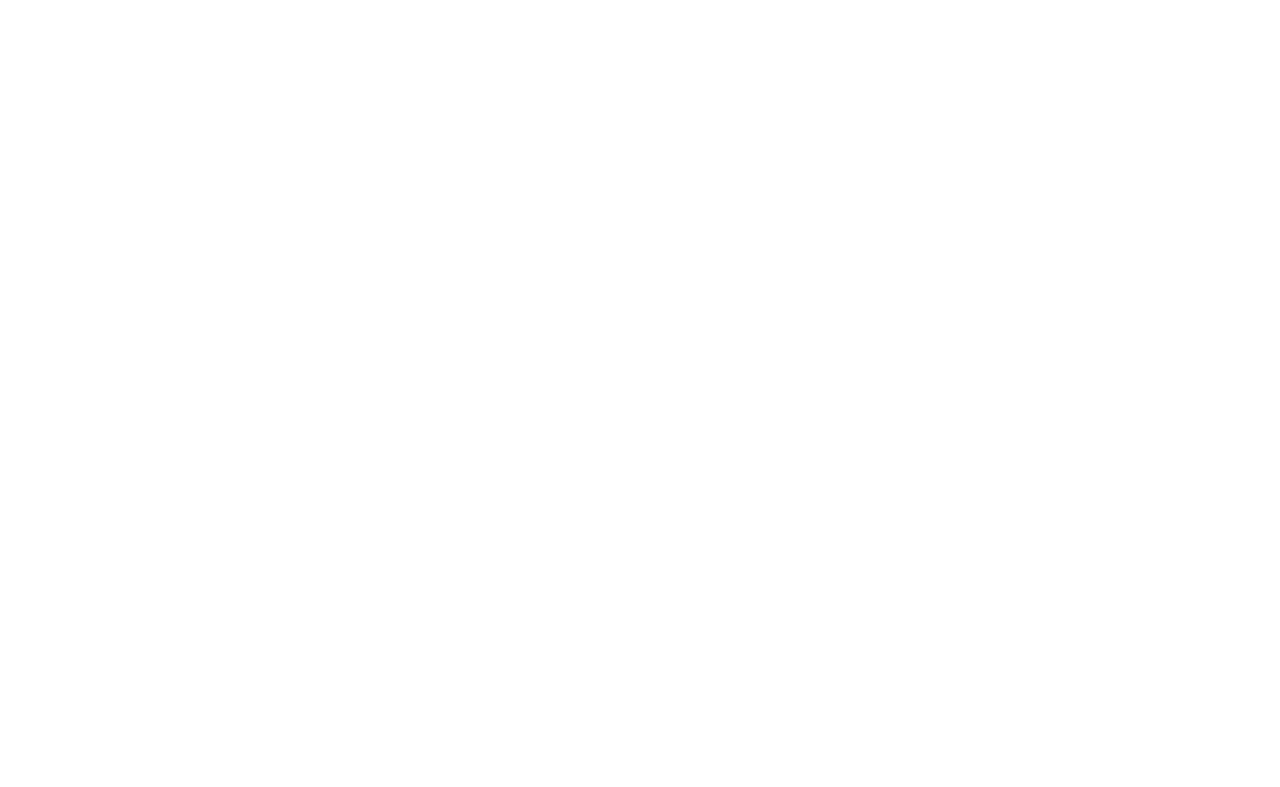
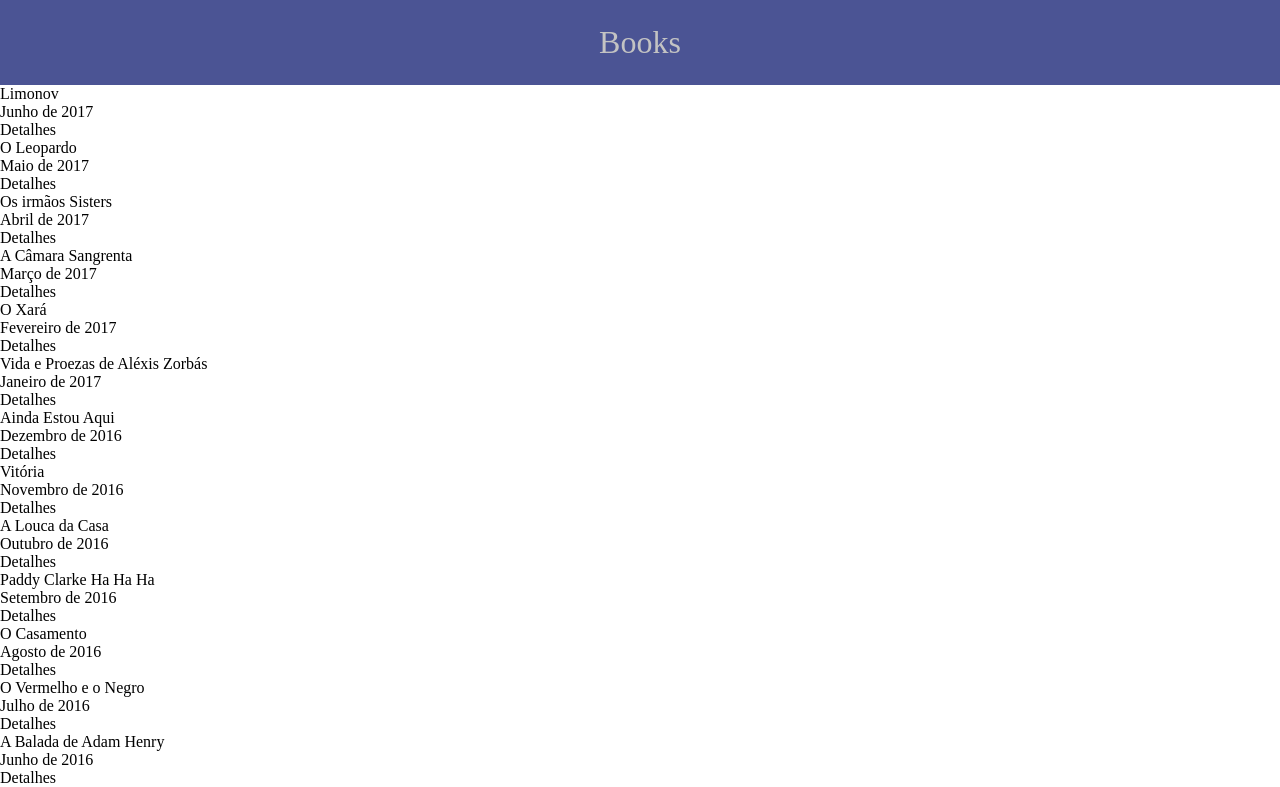
Before and after one commit to andlipe/booksReview, a Next.js app: page / in a window 1280 px wide. Shown: the top 787 px of the page. Built offline with nearby package versions, Linux system fonts and the light colour scheme.

Commit message:
Criado componente de Header

```diff
--- /dev/null
+++ b/app/components/Header/Header.tsx
@@ -0,0 +1,12 @@
+import React from 'react';
+import { HeaderContainer } from './styles';
+
+const Header = () => {
+    return (
+        <HeaderContainer>
+            <h3>Books</h3>
+        </HeaderContainer>
+    );
+}
+
+export default Header;
--- /dev/null
+++ b/app/components/Header/styles.ts
@@ -0,0 +1,12 @@
+import styled from 'styled-components';
+
+export const HeaderContainer = styled.header`
+    background-color: #4B5494;
+    color: #c3c3c3;
+    display: flex;
+    justify-content: center;
+    padding: 1.5rem;
+    h3 {
+        font-size: 2rem;
+    }
+`
--- a/app/styles/globals.ts
+++ b/app/styles/globals.ts
@@ -18,4 +18,25 @@
   * {
     box-sizing: border-box;
   }
+
+  html, body, div, span, applet, object, iframe,
+  h1, h2, h3, h4, h5, h6, p, blockquote, pre,
+  a, abbr, acronym, address, big, cite, code,
+  del, dfn, em, img, ins, kbd, q, s, samp,
+  small, strike, strong, sub, sup, tt, var,
+  b, u, i, center,
+  dl, dt, dd, ol, ul, li,
+  fieldset, form, label, legend,
+  table, caption, tbody, tfoot, thead, tr, th, td,
+  article, aside, canvas, details, embed,
+  figure, figcaption, footer, header, hgroup,
+  menu, nav, output, ruby, section, summary,
+  time, mark, audio, video {
+	margin: 0;
+	padding: 0;
+	border: 0;
+	font-size: 100%;
+	font: inherit;
+	vertical-align: baseline;
+}
 `
--- a/pages/index.tsx
+++ b/pages/index.tsx
@@ -1,7 +1,8 @@
-import { GetServerSideProps } from 'next';
+import { GetStaticProps } from 'next';
 import Head from 'next/head';
 import React from 'react';
 import BookList from '../app/components/BookList';
+import Header from '../app/components/Header/Header';
 import { BooksProvider } from '../app/contexts/BookContext';
 import { IBook } from '../app/types/IBooks';
 interface HomeProps {
@@ -10,25 +11,22 @@
 
 export default function Home(props: HomeProps) {
   return (
-    <div >
+    <>
       <Head>
-        <title>Create Next App</title>
-        <link rel="icon" href="/favicon.ico" />
+        <title>Index | TagBook </title>
       </Head>
-      <header>
-
-      </header>
+      <Header />
       <BooksProvider books={props.books}>
         <BookList />
       </BooksProvider>
-    </div>
+    </>
   )
 }
 
-export const getServerSideProps: GetServerSideProps = async (context) => {
+export const getStaticProps: GetStaticProps = async (context) => {
   const fetchBookList = await fetch('http://localhost:3005/api/books')
     .then(response => response.json());
-  const books = fetchBookList.results;
+  const books = fetchBookList;
     return {
       props: {
         books,
```
